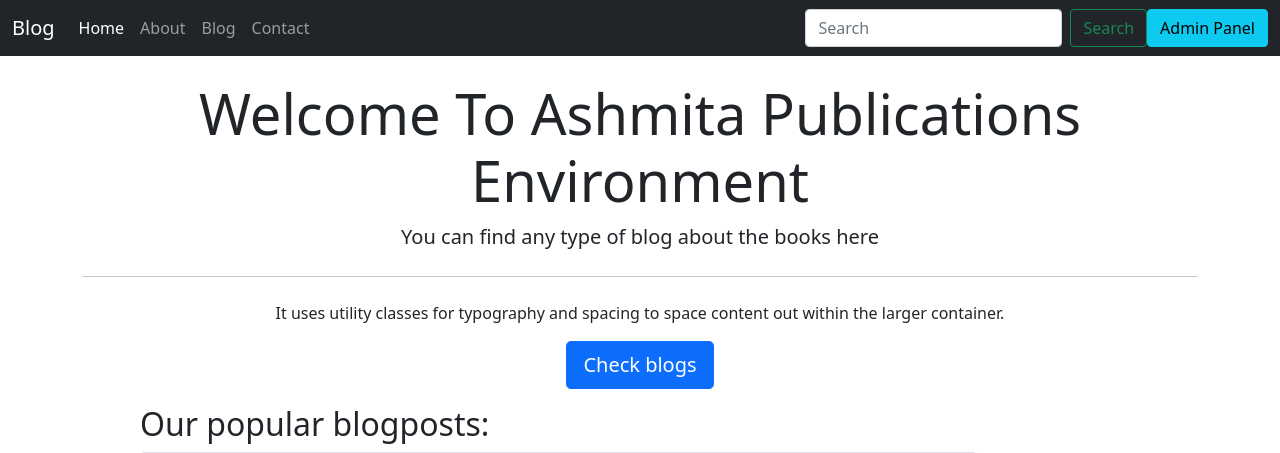
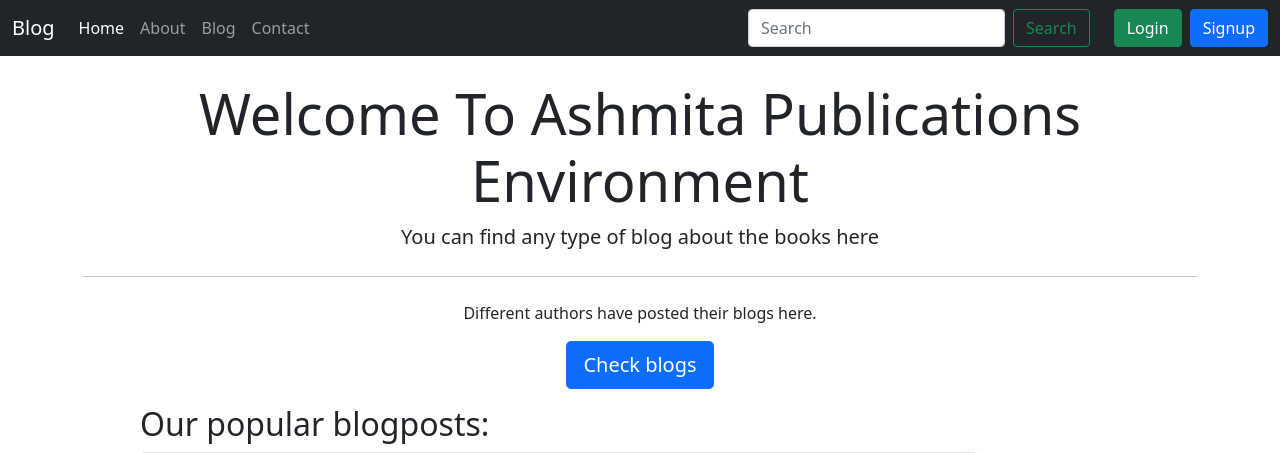
Before and after one commit to yogesh1234567890/ashmitaa, a Django app: page / in a window 1280 px wide. Shown: the top 453 px of the page. Run offline with Django 3.2, Linux system fonts and the light colour scheme; data comes from the database, SQL or seed files in the repository.

Commit message:
login page added

```diff
--- a/home/views.py
+++ b/home/views.py
@@ -29,6 +29,9 @@ def about(request):
 
 def search(request):
     query = request.GET['query']
-    allpost = Post.objects.filter(blog_title__icontains=query)
-    context = {'allpost': allpost}
+    alltitle = Post.objects.filter(blog_title__icontains=query)
+    allcontent = Post.objects.filter(content__icontains=query)
+    allpost = alltitle.union(allcontent)
+
+    context = {'allpost': allpost, 'query': query}
     return render(request, 'home/search.html', context)
--- a/templates/base.html
+++ b/templates/base.html
@@ -32,15 +32,93 @@
                 <a class="nav-link {% block contactactive %} {% endblock contactactive %}" href="/contact">Contact</a>
               </li>
             </ul>
-            <form method="GET" action="/search" class="d-flex">
+            <form method="GET" action="/search" class="d-flex mx-3">
               <input name="query" id="search" class="form-control me-2" type="search" placeholder="Search" aria-label="Search">
               <button class="btn btn-outline-success" type="submit">Search</button>
             </form>
-            <a href="/admin" class="btn btn-info">Admin Panel</a>
+            <!-- Button trigger login modal -->
+            <button type="button" class="btn btn-success mx-2" data-bs-toggle="modal" data-bs-target="#loginModal">
+              Login
+            </button>
+             <!-- Button trigger signup modal -->
+            <button type="button" class="btn btn-primary mr-2" data-bs-toggle="modal" data-bs-target="#signupModal">
+              Signup
+            </button>
+
           </div>
         </div>
       </nav>
 
+<!-- signup Modal -->
+<div class="modal fade" id="signupModal" tabindex="-1" aria-labelledby="signupModal" aria-hidden="true">
+  <div class="modal-dialog">
+    <div class="modal-content">
+      <div class="modal-header">
+        <h5 class="modal-title" id="signupModal">Signup Page</h5>
+        <button type="button" class="btn-close" data-bs-dismiss="modal" aria-label="Close"></button>
+      </div>
+      <div class="modal-body">
+        <form>
+        <div class="mb-3">
+          <label for="usernamme" class="form-label">Username</label>
+          <input type="text" class="form-control" id="username" name="username" placeholder="write username">
+        </div>
+        <div class="mb-3">
+          <label for="fname" class="form-label">First Name</label>
+          <input type="text" class="form-control" id="fname" name="fname" placeholder="First Name">
+        </div>
+        <div class="mb-3">
+          <label for="Lastname" class="form-label">Last Name</label>
+          <input type="text" class="form-control" id="Lastname" name="Lastname" placeholder="last Name">
+        </div>
+        <div class="mb-3">
+          <label for="email" class="form-label">Email</label>
+          <input type="email" class="form-control" id="email" name="email" placeholder="email">
+        </div>
+        <div class="mb-3">
+          <label for="pass1" class="form-label">Password</label>
+          <input type="password" class="form-control" id="pass1" name="pass1" placeholder="password">
+        </div>
+        <div class="mb-3">
+          <label for="pass2" class="form-label">Confirm Password</label>
+          <input type="password" class="form-control" id="pass2" name="pass2" placeholder="Re-type password">
+        </div>
+        <button type="button" class="btn btn-secondary" data-bs-dismiss="modal">Cancle</button>
+        <button type="submit" class="btn btn-primary">Submit</button>
+      </form>
+      </div>
+
+    </div>
+  </div>
+</div>
+
+<!-- Login Modal -->
+<div class="modal fade" id="loginModal" tabindex="-1" aria-labelledby="loginModal" aria-hidden="true">
+  <div class="modal-dialog">
+    <div class="modal-content">
+      <div class="modal-header">
+        <h5 class="modal-title" id="logiModal">Login Page</h5>
+        <button type="button" class="btn-close" data-bs-dismiss="modal" aria-label="Close"></button>
+      </div>
+      <div class="modal-body">
+        <form>
+        <div class="mb-3">
+          <label for="username" class="form-label">Username</label>
+          <input type="text" class="form-control" id="loginusername" name="username" placeholder="write username">
+        </div>
+
+        <div class="mb-3">
+          <label for="pass" class="form-label">Enter Password</label>
+          <input type="password" class="form-control" id="pass" name="pass" placeholder="password">
+        </div>
+        <button type="button" class="btn btn-secondary" data-bs-dismiss="modal">Cancle</button>
+        <button type="submit" class="btn btn-success">Login</button>
+      </form>
+      </div>
+
+    </div>
+  </div>
+</div>
 
       {% block body %}
 
--- a/templates/home/home.html
+++ b/templates/home/home.html
@@ -8,7 +8,7 @@
         <h1 class="display-4">Welcome To Ashmita Publications Environment</h1>
         <p class="lead">You can find any type of blog about the books here</p>
         <hr class="my-4">
-        <p>It uses utility classes for typography and spacing to space content out within the larger container.</p>
+        <p>Different authors have posted their blogs here.</p>
         <p class="lead">
           <a class="btn btn-primary btn-lg" href="/blog/" role="button">Check blogs</a>
         </p>
@@ -26,7 +26,7 @@
             <div class="mb-1 text-muted" wfd-id="43">{{post.created_at}}</div>
             <p class="card-text mb-auto">{{ post.content|truncatechars:150 }}</p>
             <div class="my-3">
-            <a href="/blog/blogpost" class="btn btn-primary">Continue reading</a>
+            <a href="/blog/blogpost/{{post.id}}/" class="btn btn-primary">Continue reading</a>
             </div>
           </div>
           <div class="col-auto d-none d-lg-block" wfd-id="41">
```
Also changed, not shown: templates/home/search.html (+15 -1 lines).
